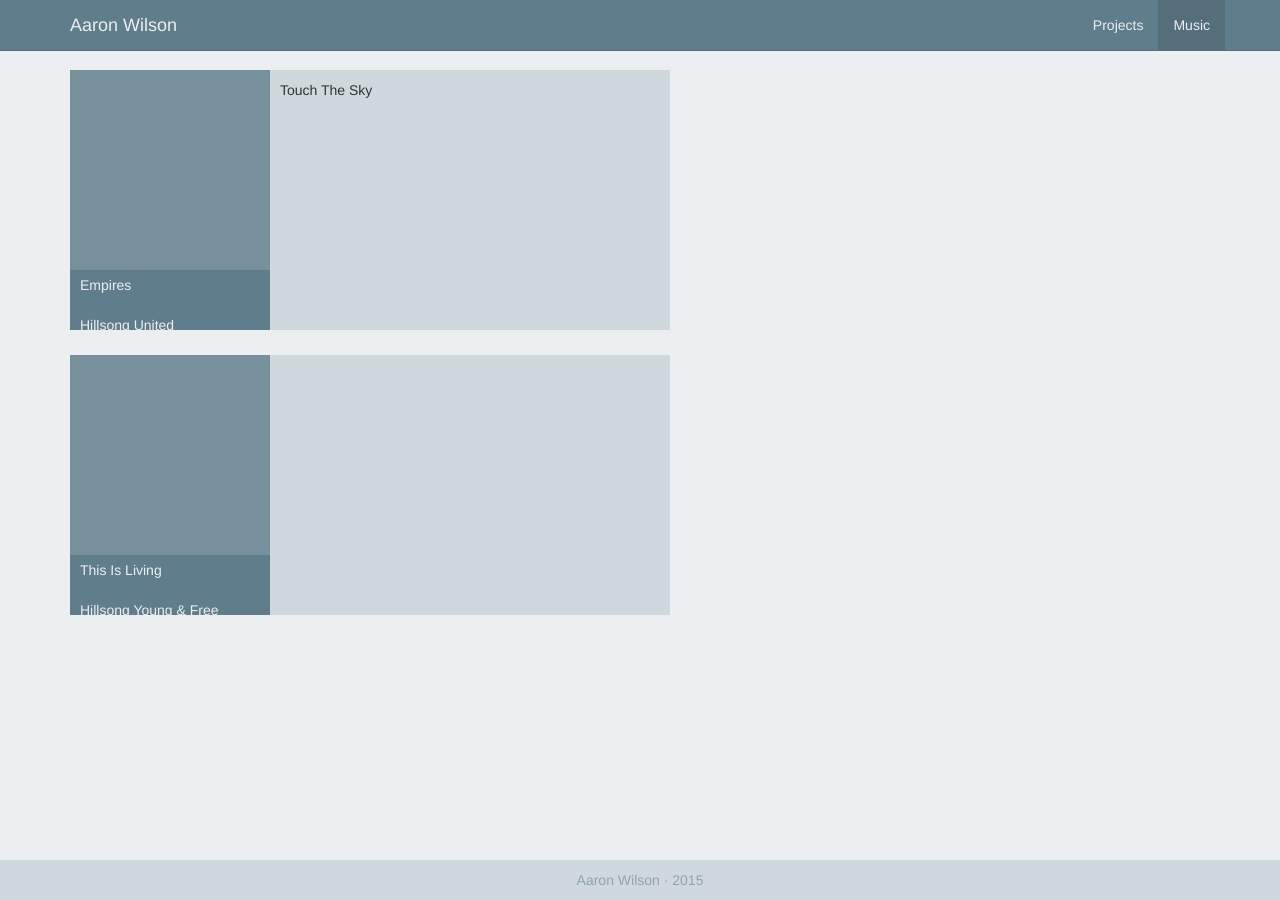
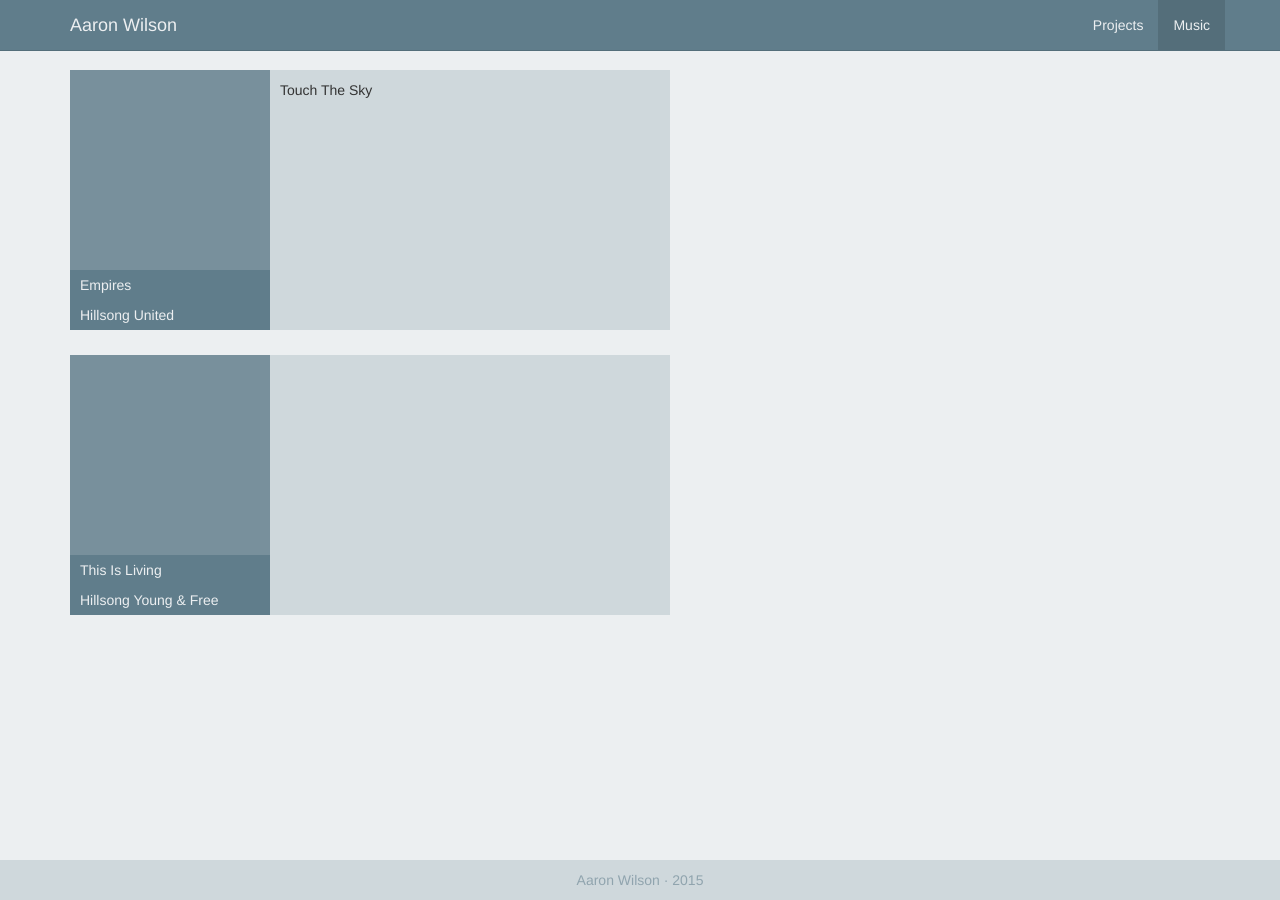
Before and after one commit to aarontwf/limebyte.github.io, a Jekyll site: the page built from music/index.html, in a window 1280 px wide. Built offline with Jekyll 4.4.1, drawn with Linux system fonts in a browser that asks for light colours; nearby versions of some CDN libraries.

Commit message:
Update theme.css

```diff
--- a/assets/css/theme.css
+++ b/assets/css/theme.css
@@ -80,6 +80,10 @@
     padding: 0 10px;
 }
 
+.albums .album .album-header .album-footer p {
+    margin: 0;
+}
+
 
 .footer {
     position: absolute;
```
